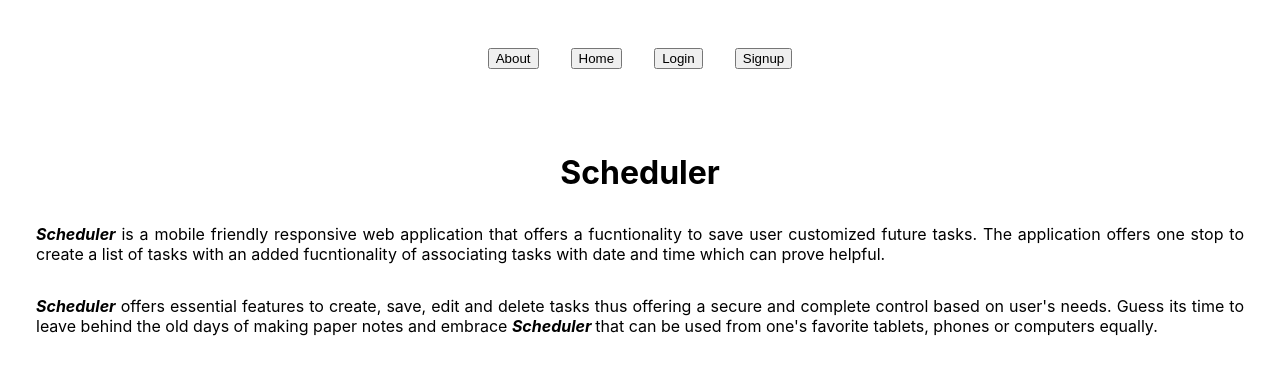
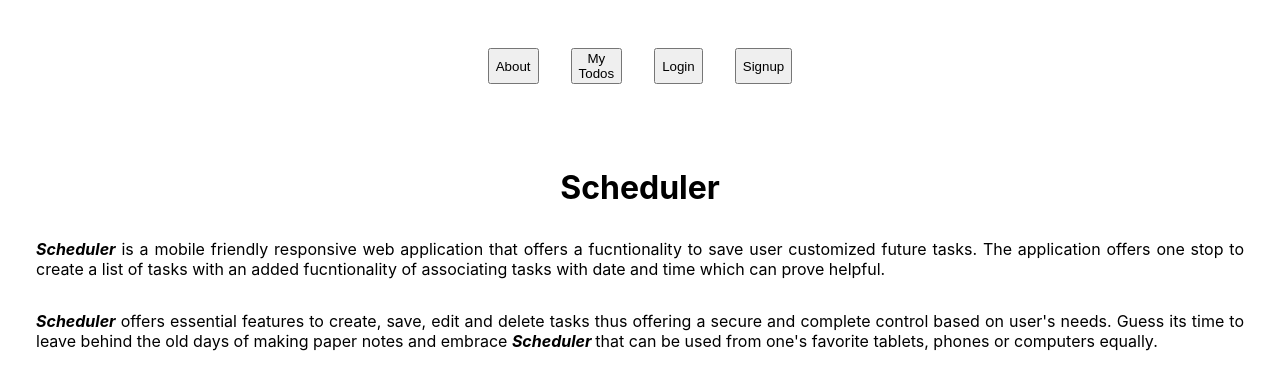
Before and after one commit to finiky/ToDo, a React (Create React App) app in the folder client/: page /about in a window 1280 px wide. Shown: the top 390 px of the page. Built offline with nearby package versions, Linux system fonts and the light colour scheme.

Commit message:
edited home pge

```diff
--- a/client/src/App.js
+++ b/client/src/App.js
@@ -2,12 +2,12 @@ import React from "react";
 import { Routes, Route } from "react-router-dom";
 import Signup from "./components/Signup";
 import Login from "./components/Login";
-import Home from "./components/Home";
+import Todos from "./components/Todos";
 import About from "./components/About";
 import LoginButton from "./components/LoginButton";
 import SignupButton from "./components/SignupButton";
 import AboutButton from "./components/AboutButton";
-import HomeButton from "./components/HomeButton";
+import MyTodosButton from "./components/MyTodosButton";
 
 import styles from "./components/App.module.css";
 
@@ -16,12 +16,12 @@ function App() {
     <div>
       <div className={styles.header}>
         <AboutButton />
-        <HomeButton />
+        <MyTodosButton />
         <LoginButton />
         <SignupButton />
       </div>
       <Routes>
-        <Route exact path="/" element={<Home />} />
+        <Route exact path="/" element={<Todos />} />
         <Route exact path="/about" element={<About />} />
         <Route exact path="/signup" element={<Signup />} />
         <Route exact path="/login" element={<Login />} />
--- a/client/src/components/HomeButton.js
+++ /dev/null
@@ -1,10 +0,0 @@
-const HomeButton = () => {
-  const handleClick = () => {};
-  return (
-    <button type="button" onClick={handleClick}>
-      Home
-    </button>
-  );
-};
-
-export default HomeButton;
--- /dev/null
+++ b/client/src/components/MyTodosButton.js
@@ -0,0 +1,14 @@
+import {useNavigate } from "react-router-dom";
+const MyTodosButton = () => {
+  const navigate = useNavigate();
+  const handleClick = () => {
+    navigate("/");
+  };
+  return (
+    <button type="button" onClick={handleClick}>
+      My Todos
+    </button>
+  );
+};
+
+export default MyTodosButton;
--- a/client/src/components/Home.js
+++ b/client/src/components/Todos.js
@@ -1,5 +1,5 @@
-import styles from "./Home.module.css";
-const Home = () => {
+import styles from "./Todos.module.css";
+const Todos = () => {
   return (
     <div>
       <h1 className={styles.h1}>Scheduler</h1>
@@ -7,4 +7,4 @@ const Home = () => {
     </div>
   );
 };
-export default Home;
+export default Todos;
```
Also changed, not shown: client/src/components/Todos.module.css (renamed from client/src/components/Home.module.css), 1 other file (tests, documents, lock files or other folders).
